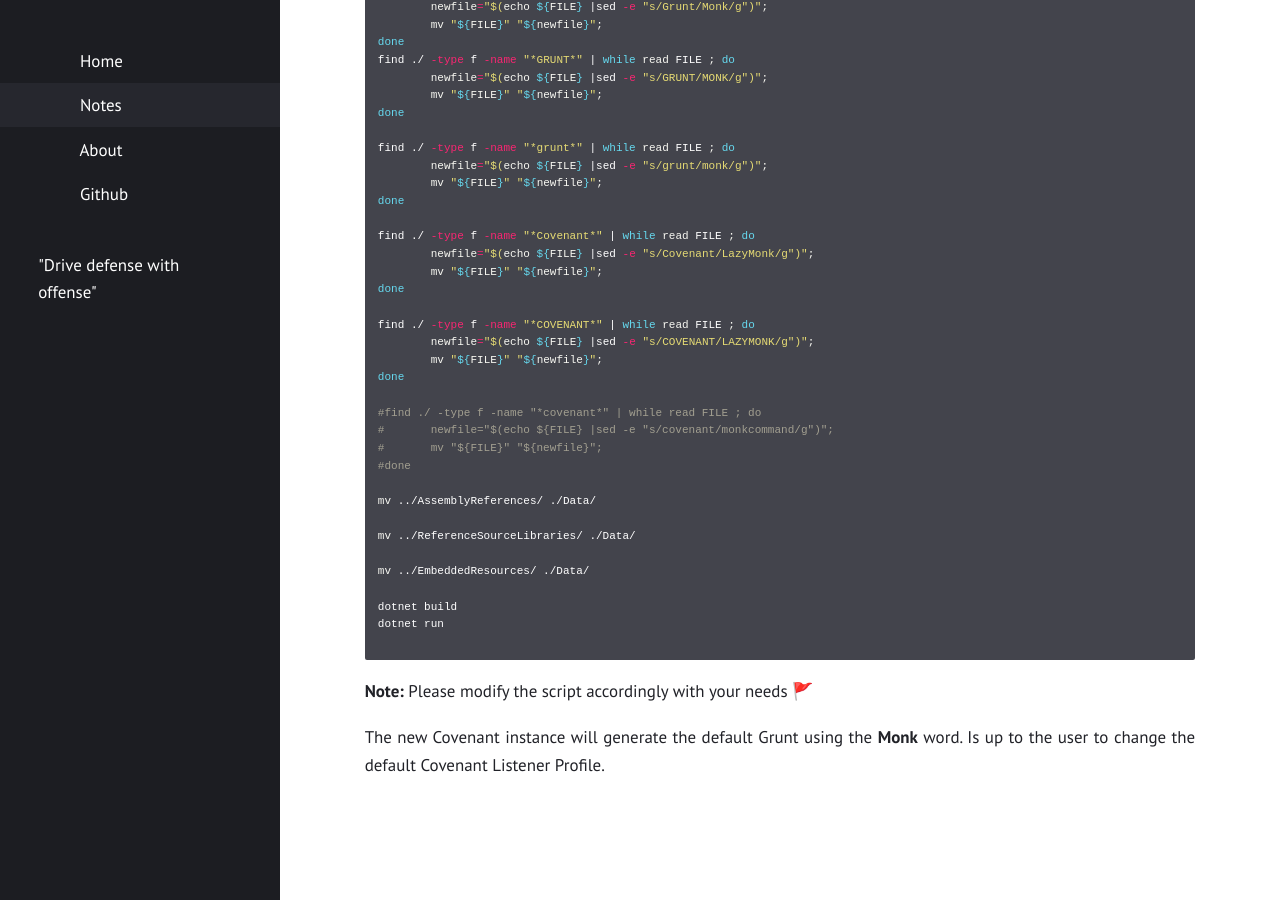
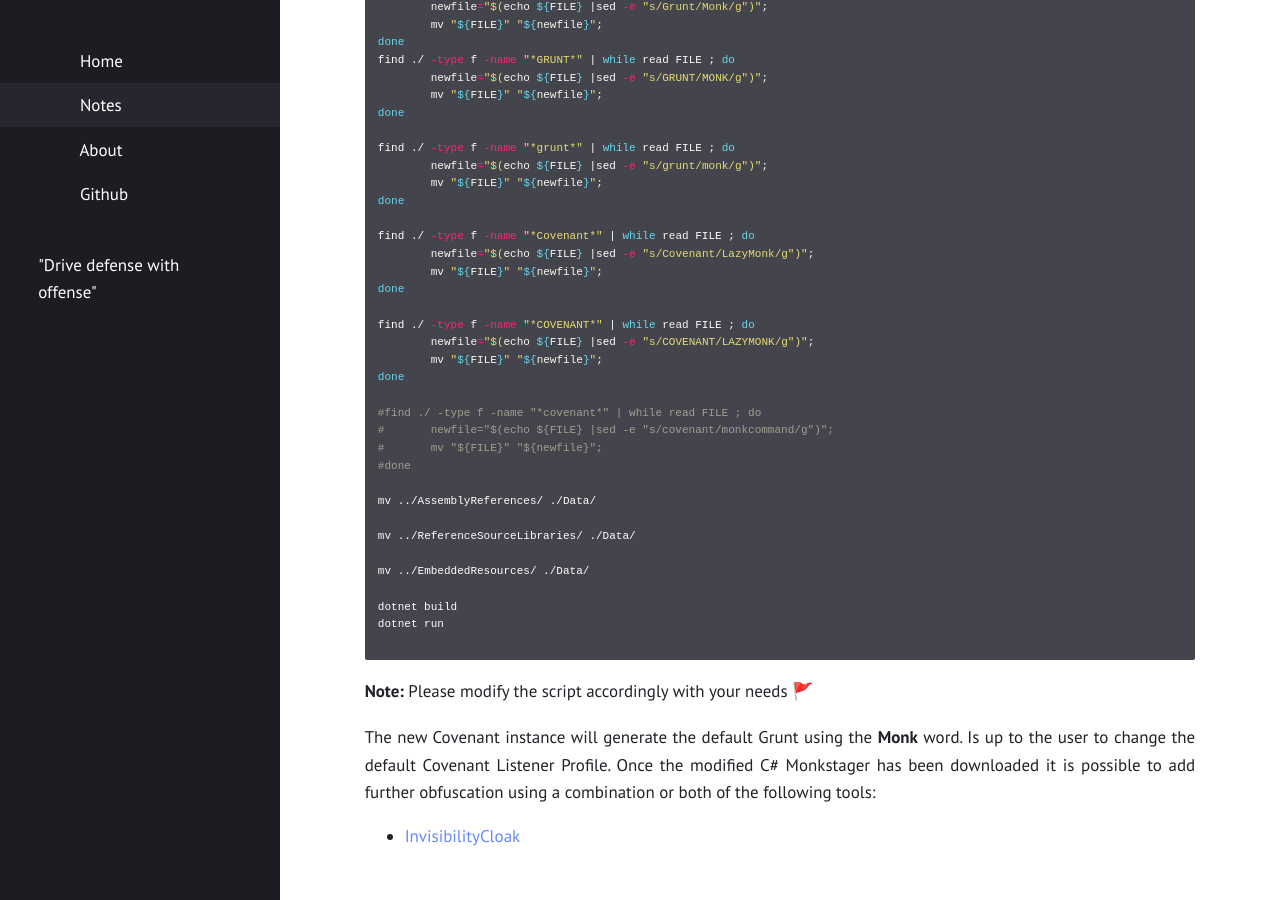
Before and after one commit to Fil88/Fil88.github.io, a Jekyll site: the page built from notes.md, in a window 1280 px wide and 900 px high, scrolled down 8521 px. Built offline with Jekyll 4.4.1, drawn with Linux system fonts in a browser that asks for light colours.

Commit message:
Update notes.md

````diff
--- a/notes.md
+++ b/notes.md
@@ -336,7 +336,6 @@
 First of all we will clone the main Civenant repository into our local machine. Furthermore we will modifiy some of the default word used by Covenat
 (Grunt, Jitter, Stage0, etc) in order to alter AV signature scanning capabilities. The bash script to automate this process is presented below:
 
-
 ```sh
 sudo git clone --recurse-submodules https://github.com/ZeroPointSecurity/Covenant.git /home/kali/Desktop/red/Covenant
 
@@ -486,3 +485,6 @@
 __Note:__ Please modify the script accordingly with your needs 🚩
 
 The new Covenant instance will generate the default Grunt using the __Monk__ word. Is up to the user to change the default Covenant Listener Profile.
+Once the modified C# Monkstager has been downloaded it is possible to add further obfuscation using a combination or both of the following tools:
+
+- [InvisibilityCloak](https://github.com/xforcered/InvisibilityCloak)
````
